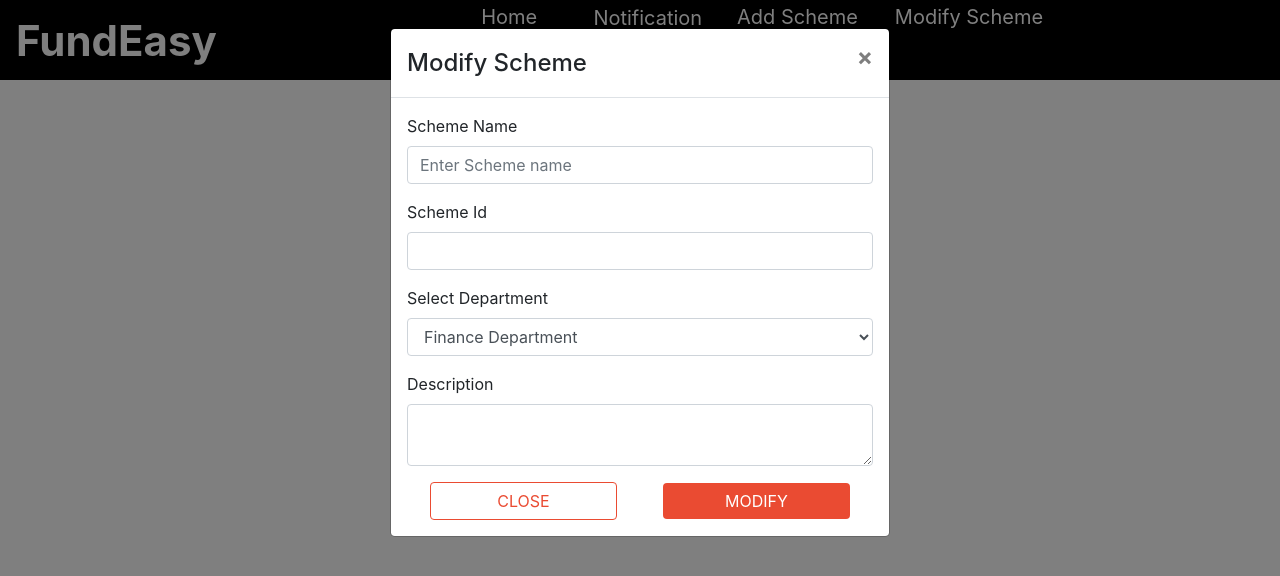
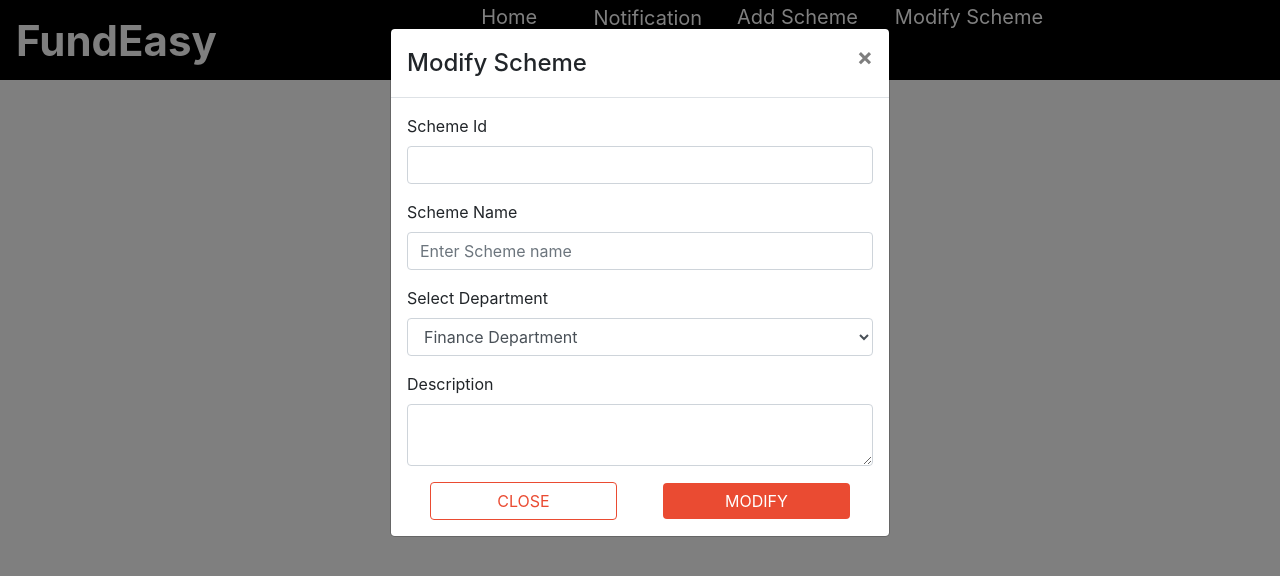
Before and after one commit to hunainadhi/FundEasy, a React (Create React App) app: page /Navbar in a window 1280 px wide. Both pictures are taken after a click on the item "Modify Scheme". Shown: the top 576 px of the page. Built offline with nearby package versions, Linux system fonts and the light colour scheme; no server answers.

Commit message:
modify feature

```diff
--- a/src/component/AddModify/Modify.jsx
+++ b/src/component/AddModify/Modify.jsx
@@ -12,12 +12,12 @@ const Example = (props) => {
 				<Modal.Body>
             <Form >
                 <FormGroup>
+                  <Label for="schemeid">Scheme Id</Label>
+                  <Input type="text" name="schemeId" id="schemeId"/>
+                </FormGroup>
+                <FormGroup>
                   <Label for="schemename">Scheme Name</Label>
                   <div className="ab"><Input type="text" name="schemename" id="schemename" placeholder="Enter Scheme name" /></div>
-                </FormGroup>
-                <FormGroup>
-                  <Label for="schemeid">Scheme Id</Label>
-                  <Input type="text" name="schemeId" id="schemeId"/>
                 </FormGroup>
                 <FormGroup>
                   <Label for="dept">Select Department</Label>
```
